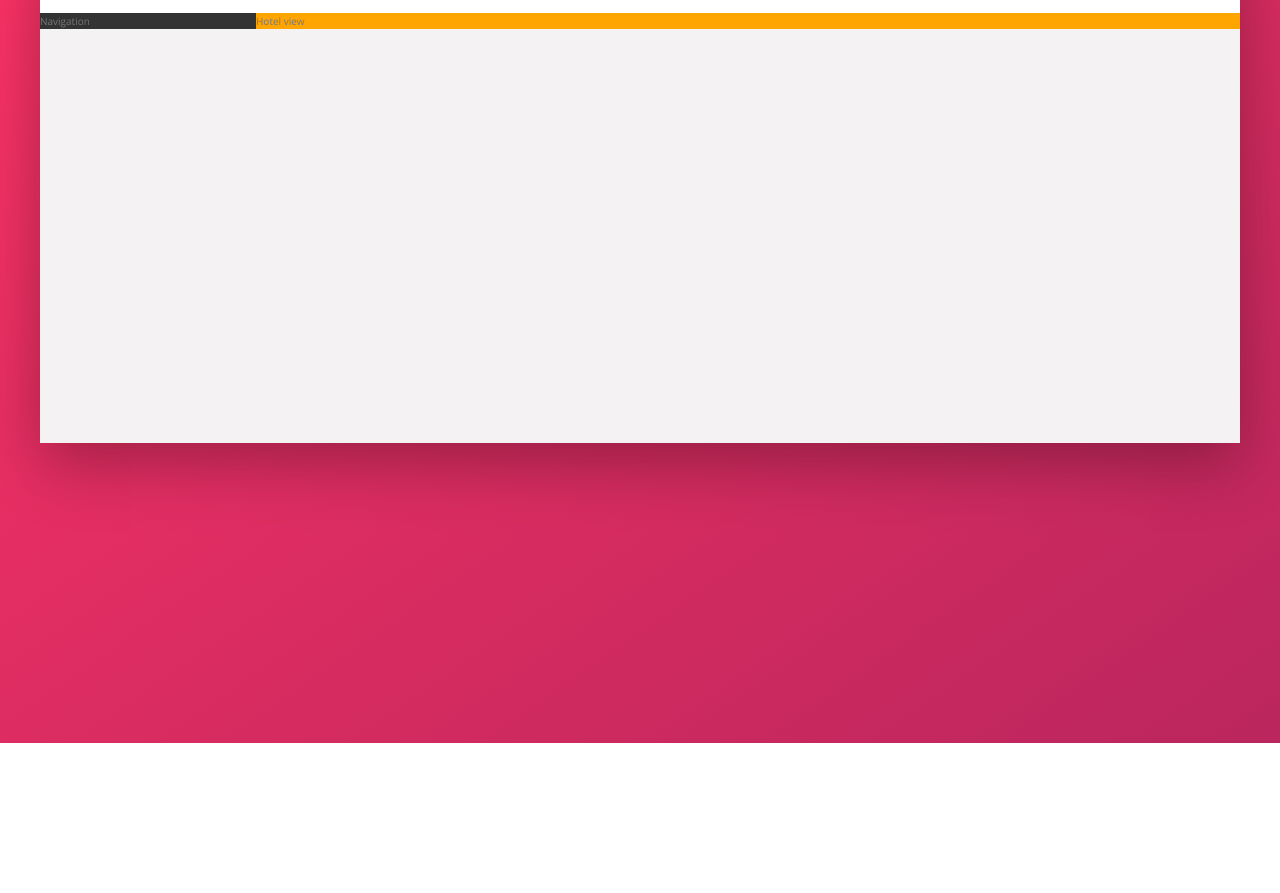
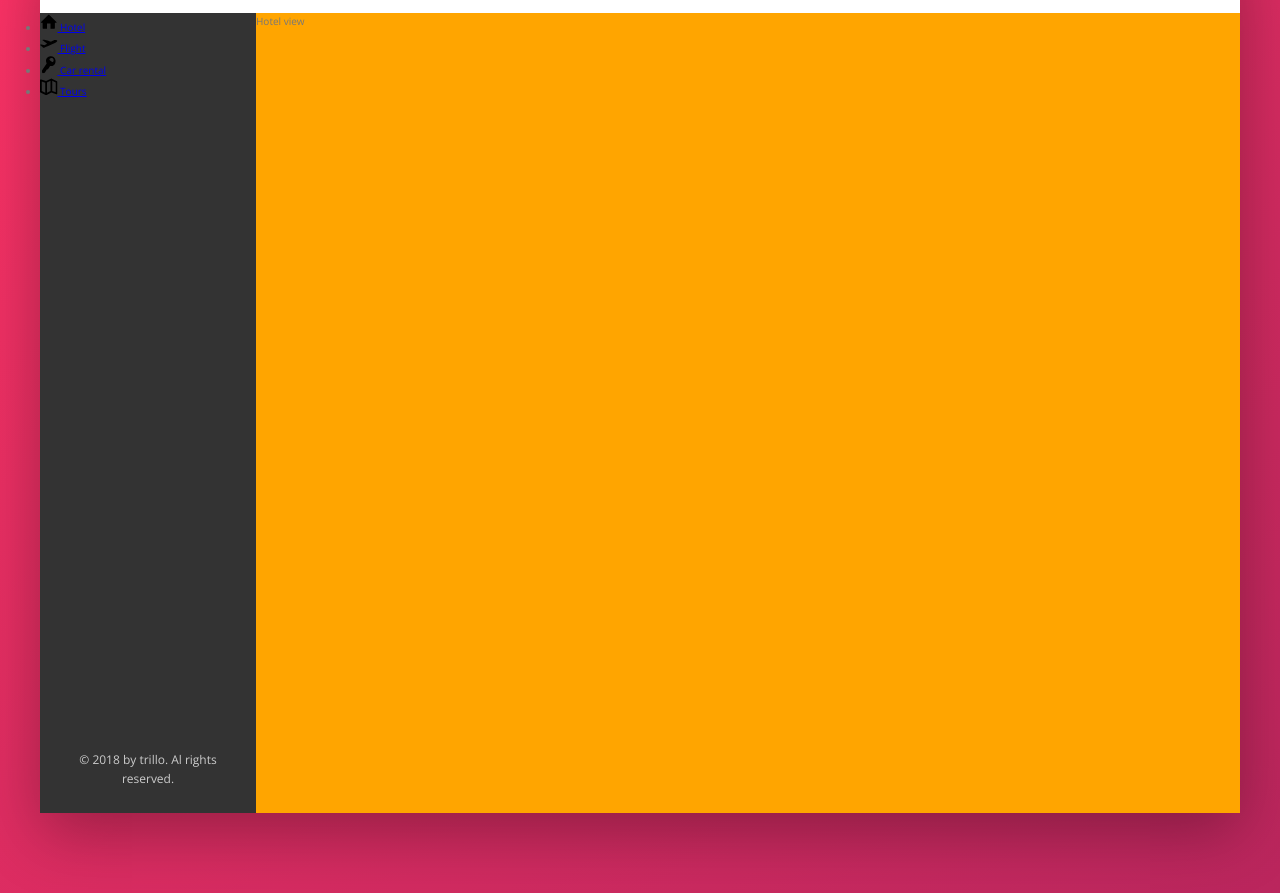
Before and after one commit to Spri85/Trillo, a website: page index.html in a window 1280 px wide. Shown: the part 137-1030 px from the top of the page. Before the commit the page ends 880 px from the top, so only its background shows below. Drawn offline with nearby package versions, Linux system fonts and the light colour scheme.

Commit message:
sidebar start implements

```diff
--- a/index.html
+++ b/index.html
@@ -45,7 +45,47 @@
         </header>
         <div class="content">
             <nav class="sidebar">
-                Navigation
+                <ul class="side-nav">
+                    <li class="side-nav__item">
+                        <a href="#" class="side-nav__link">
+                            <svg class="side-nav__icon">
+                                <use xlink:href="img/sprite.svg#icon-home"></use>
+                            </svg>
+                            <span>Hotel</span>
+                        </a>
+                    </li>
+
+                    <li class="side-nav__item">
+                        <a href="#" class="side-nav__link">
+                            <svg class="side-nav__icon">
+                                <use xlink:href="img/sprite.svg#icon-aircraft-take-off"></use>
+                            </svg>
+                            <span>Flight</span>
+                        </a>
+                    </li>
+
+                    <li class="side-nav__item">
+                        <a href="#" class="side-nav__link">
+                            <svg class="side-nav__icon">
+                                <use xlink:href="img/sprite.svg#icon-key"></use>
+                            </svg>
+                            <span>Car rental</span>
+                        </a>
+                    </li>
+
+                    <li class="side-nav__item">
+                        <a href="#" class="side-nav__link">
+                            <svg class="side-nav__icon">
+                                <use xlink:href="img/sprite.svg#icon-map"></use>
+                            </svg>
+                            <span>Tours</span>
+                        </a>
+                    </li>
+                </ul>
+
+                <div class="legal">
+                    &copy; 2018 by trillo. Al rights reserved.
+                </div>
             </nav>
             <main class="hotel-view">
                 Hotel view
--- a/sass/_components.scss
+++ b/sass/_components.scss
@@ -96,3 +96,23 @@
     margin-right: 1rem;
   }
 }
+
+///////////////////////////////
+// SIDE NAVIGATION
+.side-nav {
+  &__item {}
+  &__link {}
+  &__icon {
+    width: 1.75rem;
+    height: 1.75rem;
+  }
+}
+
+///////////////////////////////
+// LEGAL TEXT
+.legal {
+  font-size: 1.2rem;
+  color: var(--color-grey-light-4);
+  text-align: center;
+  padding: 2.5rem;
+}
--- a/sass/_layout.scss
+++ b/sass/_layout.scss
@@ -23,10 +23,14 @@
 .sidebar {
   background-color: var(--color-grey-dark-1);
   flex: 0 0 18%;
+  display: flex;
+  flex-direction: column;
+  justify-content: space-between;
 }
 
 .hotel-view {
-  background-color: #fff;
+  background-color: #fff; //TEST
   background-color: orange;
+  height: 80rem;
   flex-grow: 1;
 }
```
Also changed, not shown: css/style.css.
